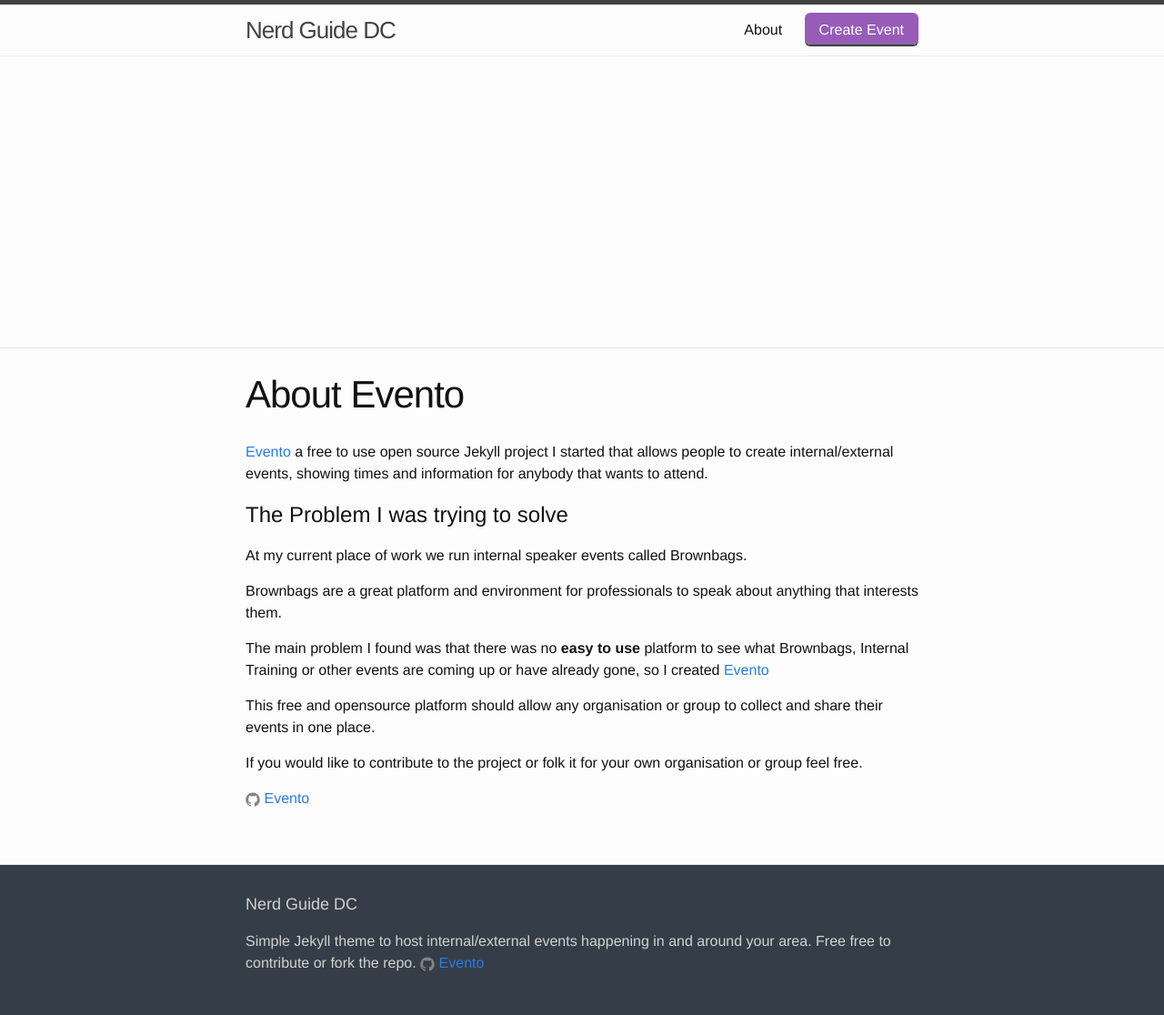
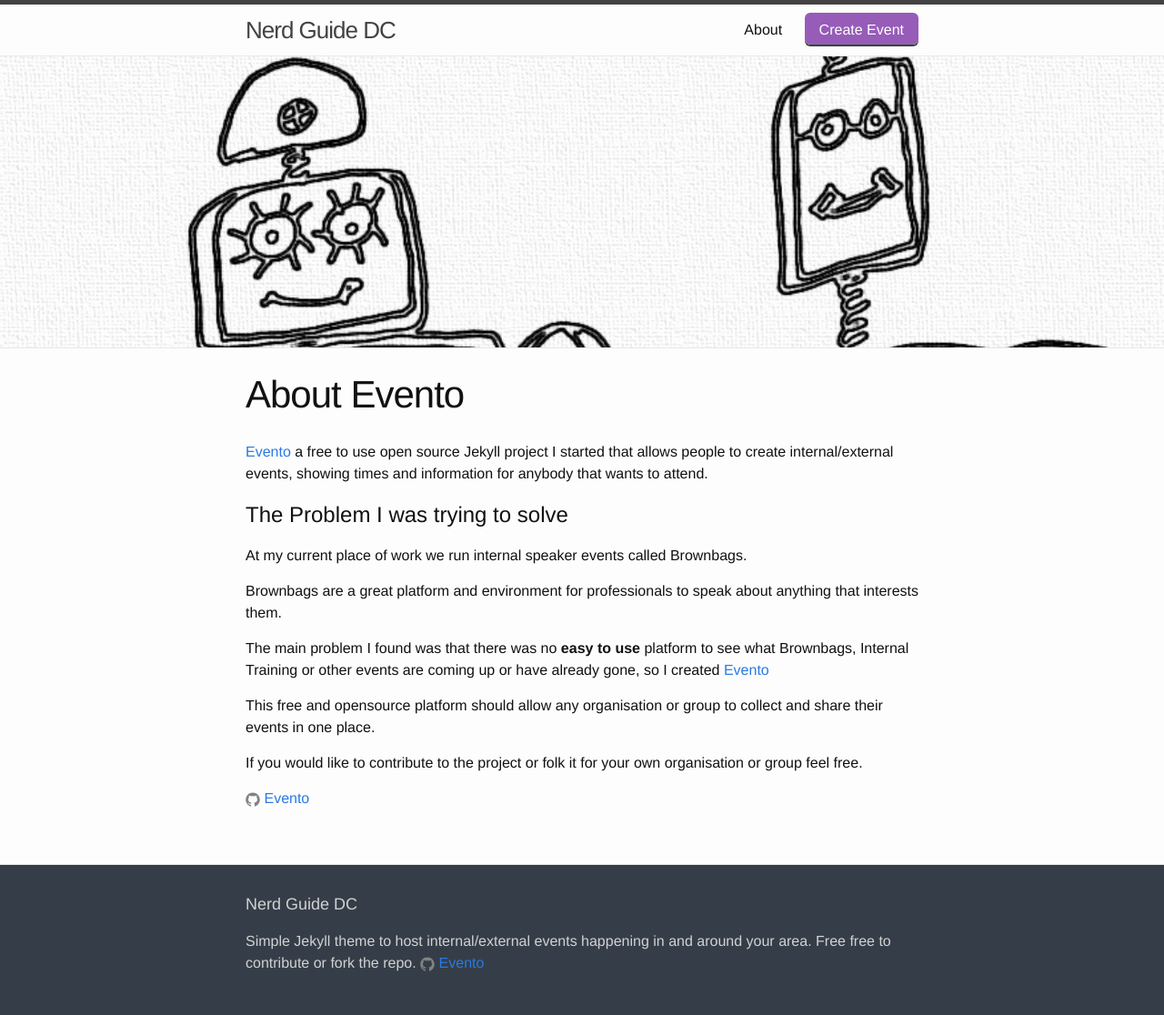
Before and after one commit to nerdguidedc/nerdguidedc.github.io, a Jekyll site: the page built from about.md, in a window 1280 px wide. Shown: the whole page at 91% size. Built offline with Jekyll 4.4.1, drawn with Linux system fonts in a browser that asks for light colours.

Commit message:
Update default blog cover. Use https.

```diff
--- a/_config.yml
+++ b/_config.yml
@@ -15,7 +15,7 @@ description: > # this means to ignore newlines until "baseurl:"
   Simple Jekyll theme to host internal/external events happening in and around your area. Free free to contribute or fork the repo.
 
 baseurl: "" # the subpath of your site, e.g. /blog
-url: "http://nerdguidedc.com" # the base hostname & protocol for your site
+url: "https://nerdguidedc.com" # the base hostname & protocol for your site
 
 #These settings might be able to go?
 author: Michael Spiegel
--- a/_layouts/default.html
+++ b/_layouts/default.html
@@ -10,7 +10,7 @@
 {% if page.cover %}
   <div class="blog-cover" style="background-image:url({{page.cover}});">
 {% else %}
-  <div class="blog-cover" style="background-image:url(http://app-beacon.com/wp-content/uploads/2015/05/events.jpg);">
+  <div class="blog-cover" style="background-image:url(/images/wedding-robots-banner.jpg);">
 {% endif %}
   </div>
   {% if page.cover_credit %}
```
